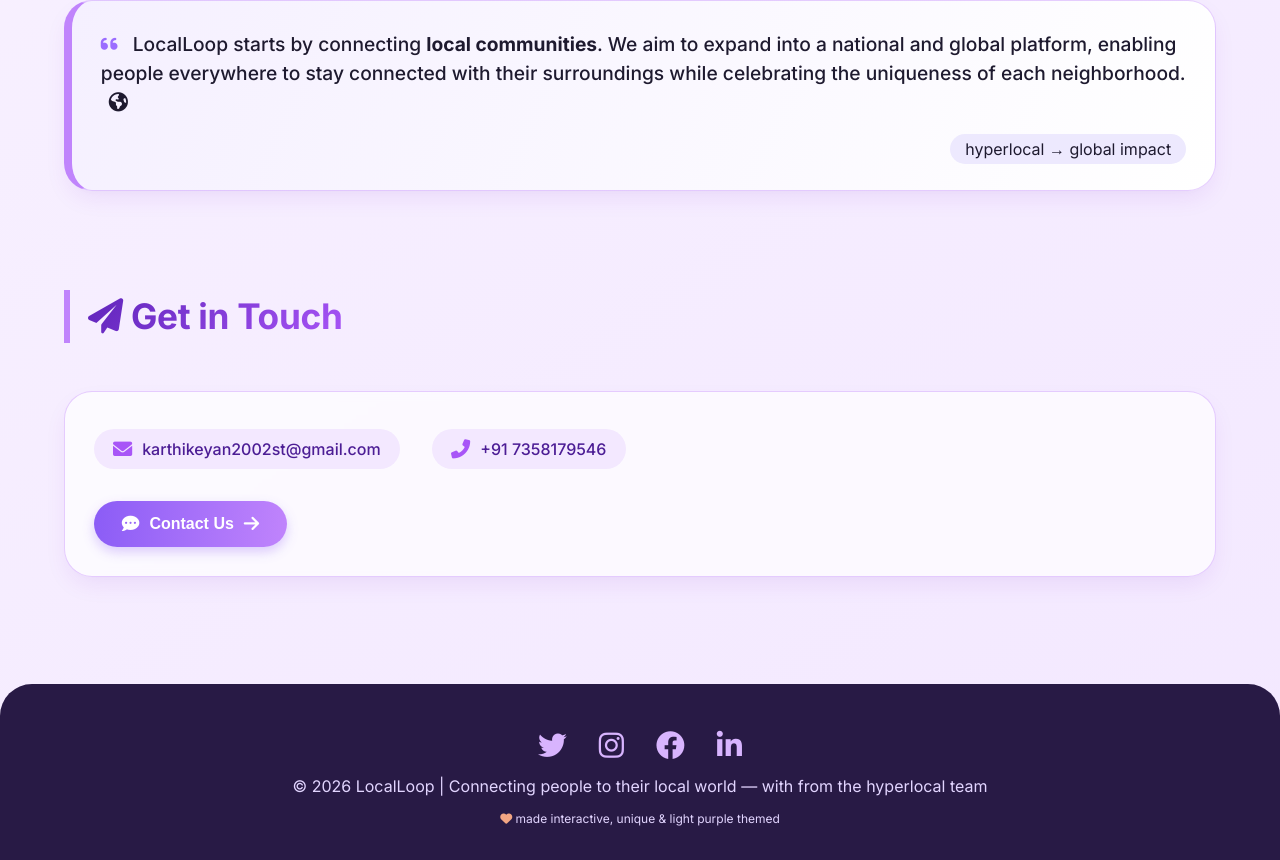
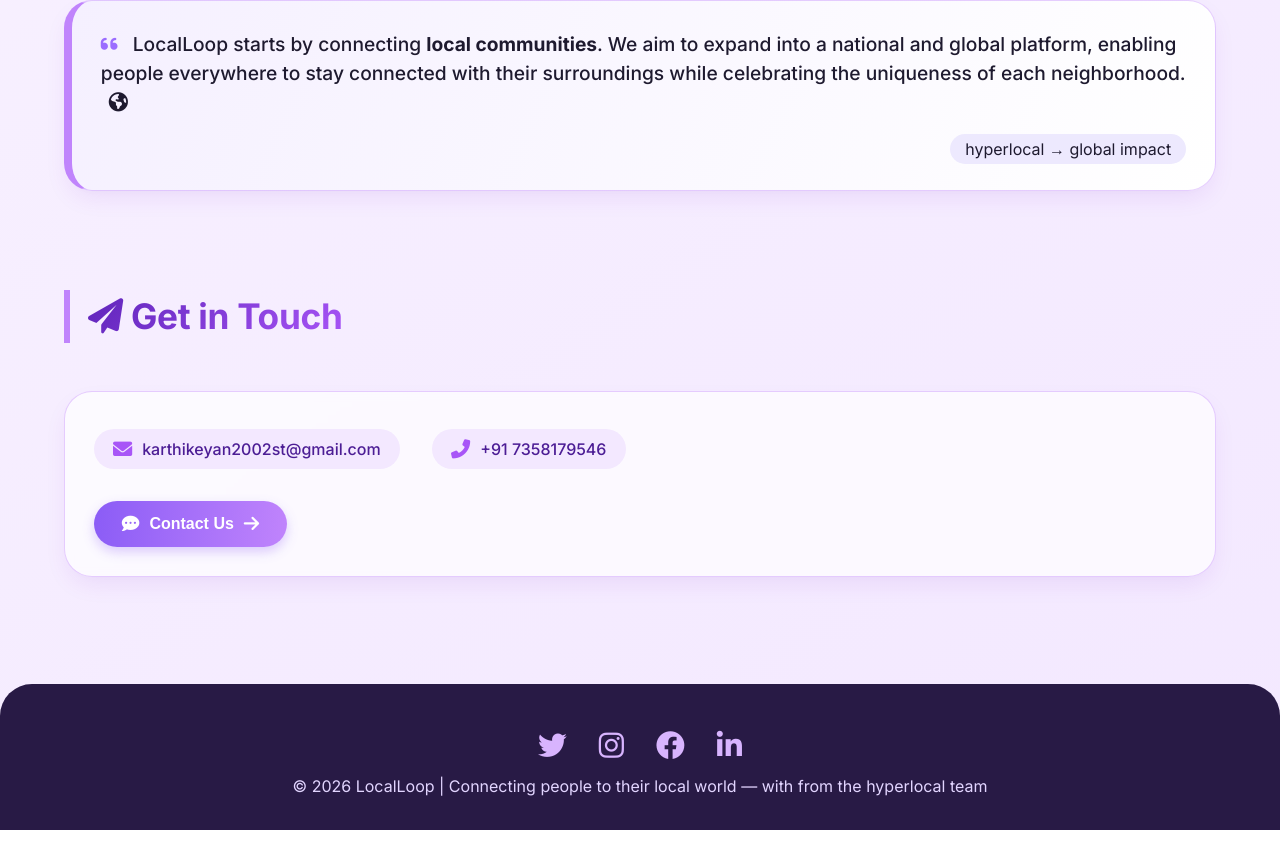
Before and after one commit to karthi-sam/local_loop, a plain HTML site: page index.html in a window 1280 px wide. Shown: the part 1257-2117 px from the top of the page. After the commit the page ends 2087 px from the top, so only its background shows below. Drawn offline with Linux system fonts and the light colour scheme.

Commit message:
index.html

```diff
--- a/index.html
+++ b/index.html
@@ -500,7 +500,6 @@
         <i class="fab fa-linkedin-in"></i>
     </div>
     <p>© 2026 LocalLoop | Connecting people to their local world — with from the hyperlocal team</p>
-    <p style="margin-top: 0.8rem; font-size: 0.75rem;"><i class="fas fa-heart" style="color:#f3a683;"></i> made interactive, unique & light purple themed</p>
 </footer>
 
 <!-- interactive script: live notifications, smooth scroll, hover effects, and custom social interaction -->
```
